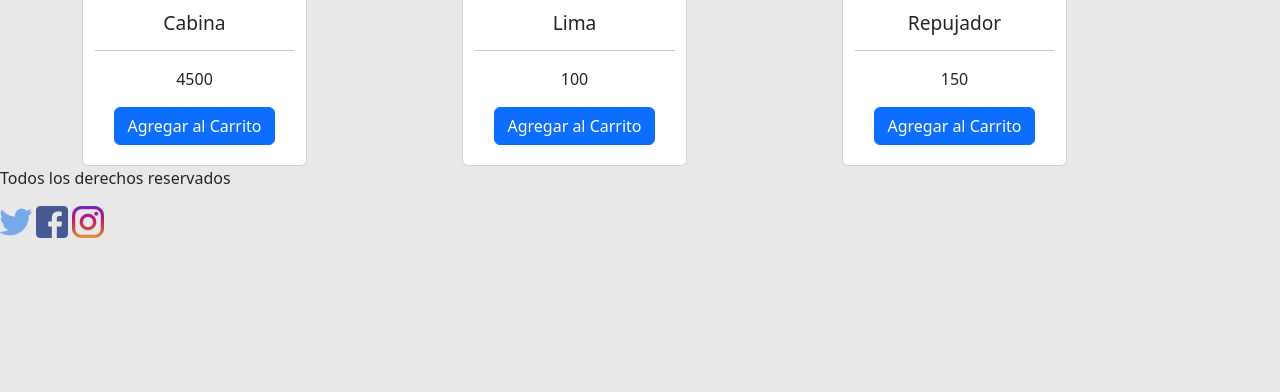
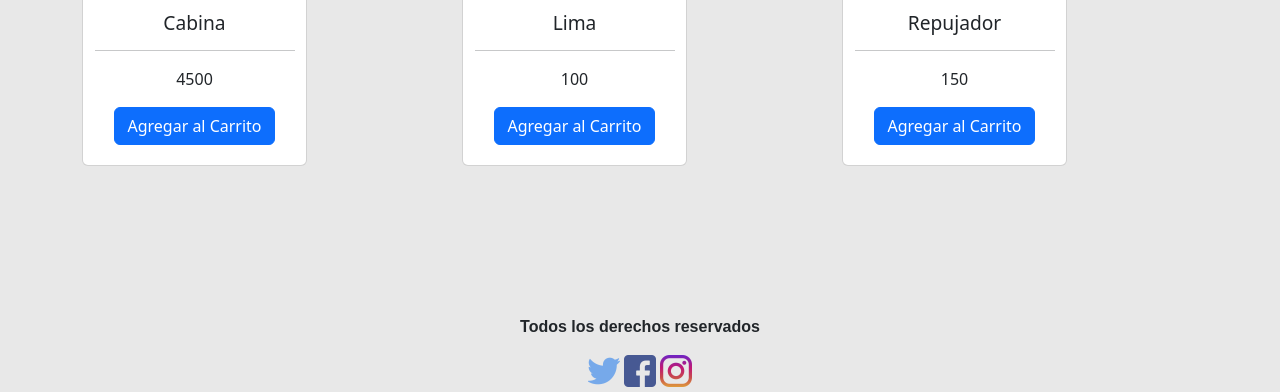
Before and after one commit to LeandroRaymondi/proyectoJS-Coder, a website: page index.html in a window 1280 px wide. Shown: the part 997-1389 px from the top of the page. Before the commit the page ends 1235 px from the top, so only its background shows below. Drawn offline with nearby package versions, Linux system fonts and the light colour scheme.

Commit message:
carrito 1.0

```diff
--- a/scss/styles.scss
+++ b/scss/styles.scss
@@ -32,6 +32,23 @@ body {
     font-size: 0.8em;
 }
 
+//Footer
+
+.footer__redes {
+    display: flex;
+    flex-direction: column;
+    justify-content: space-around;
+    align-items: center;
+    padding: 0.3em;
+    margin-top: 9em;
+}
+
+.footer_lettersnew {
+    font-family: Arial, Helvetica, sans-serif;
+    font-weight: bold;
+
+}
+
 $logos: (key1: twitter, key2: facebook, key3: instagram);
 
 @each $key, $redes in $logos {
```
Also changed, not shown: css/styles.css.
